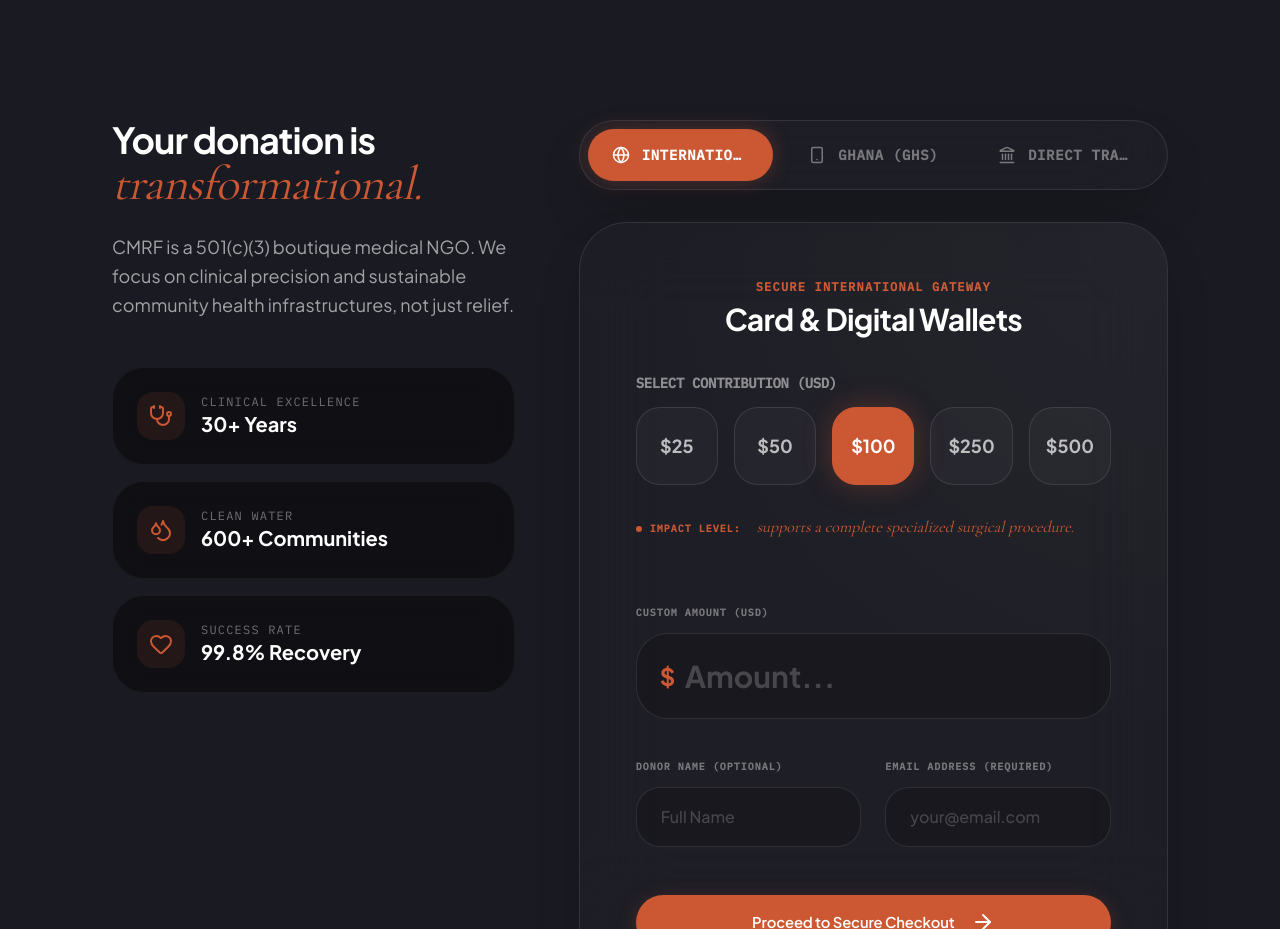
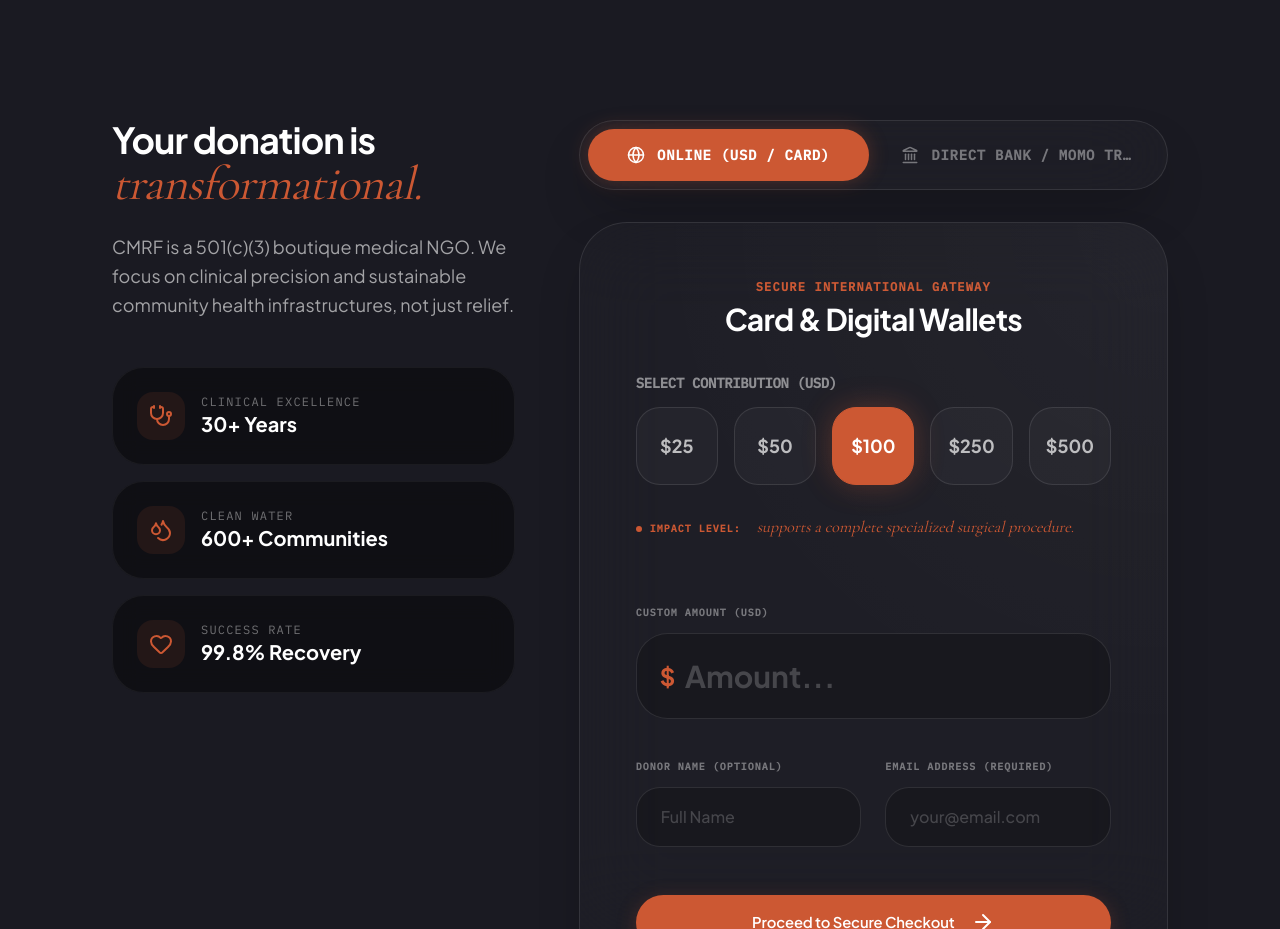
Before and after one commit to Annankra/cmrf, a Next.js app: page /donate in a window 1280 px wide. Shown: the part 840-1769 px from the top of the page. Built offline with nearby package versions, Linux system fonts and the light colour scheme.

Commit message:
chore(donate): disable Paystack option on donate page

```diff
--- a/src/app/(frontend)/donate/page.tsx
+++ b/src/app/(frontend)/donate/page.tsx
@@ -6,9 +6,6 @@
 import { ScrollTrigger } from "gsap/ScrollTrigger";
 import { StripeForm } from "@/components/donate/StripeForm";
 import { DirectTransferInfo } from "@/components/donate/DirectTransferInfo";
-import dynamic from 'next/dynamic';
-
-const PaystackForm = dynamic(() => import('@/components/donate/PaystackForm').then(mod => mod.PaystackForm), { ssr: false });
 
 // ---------------------------------------------------------------------------
 // Constants & Initialization
@@ -24,7 +21,7 @@
 // Page Main
 // ---------------------------------------------------------------------------
 export default function DonatePage() {
-    const [activeTab, setActiveTab] = useState<'international' | 'local' | 'direct'>('international');
+    const [activeTab, setActiveTab] = useState<'international' | 'direct'>('international');
     const pageRef = useRef<HTMLDivElement>(null);
 
     // Entrance Animations
@@ -136,9 +133,8 @@
                                 className="flex flex-col sm:flex-row bg-white/[0.02] backdrop-blur-2xl border border-white/10 rounded-2xl sm:rounded-full p-2 gap-2 shadow-2xl"
                             >
                                 {[
-                                    { id: 'international', label: 'International (USD)', icon: Globe },
-                                    { id: 'local', label: 'Ghana (GHS)', icon: Smartphone },
-                                    { id: 'direct', label: 'Direct Transfer', icon: Landmark }
+                                    { id: 'international', label: 'Online (USD / Card)', icon: Globe },
+                                    { id: 'direct', label: 'Direct Bank / MoMo Transfer', icon: Landmark }
                                 ].map((tab) => {
                                     const Icon = tab.icon;
                                     const isActive = activeTab === tab.id;
@@ -169,12 +165,6 @@
                                     </div>
                                 )}
 
-                                {activeTab === 'local' && (
-                                    <div className="animate-in fade-in slide-in-from-bottom-8 duration-700">
-                                        <PaystackForm />
-                                    </div>
-                                )}
-
                                 {activeTab === 'direct' && (
                                     <div className="animate-in fade-in slide-in-from-bottom-8 duration-700">
                                         <DirectTransferInfo />
```
